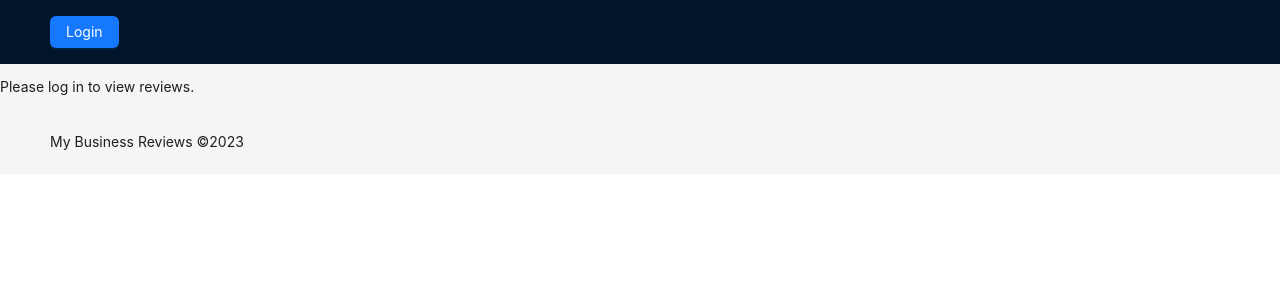
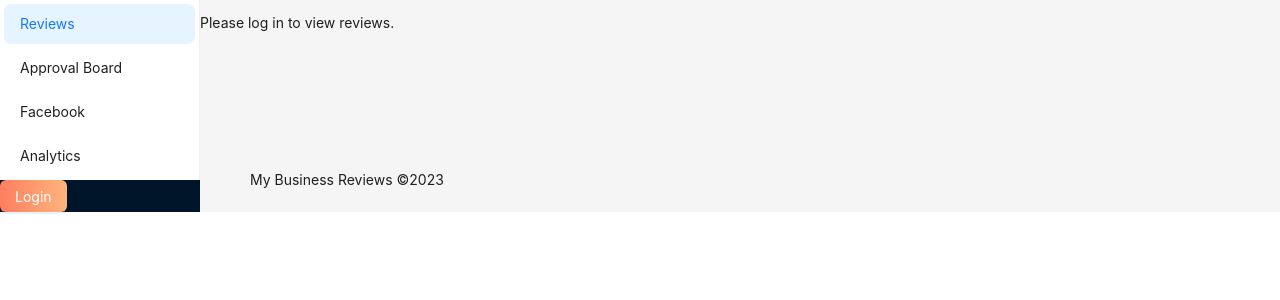
Before and after one commit to vaups/rag-gmb, a React (Create React App) app: page / in a window 1280 px wide. Shown: the top 300 px of the page. Built offline with nearby package versions, Linux system fonts and the light colour scheme.

Commit message:
Added dropdown for locations

```diff
--- a/src/App.js
+++ b/src/App.js
@@ -1,7 +1,7 @@
-import { Layout, List, Button, message, Select, Spin } from "antd";
+import { Layout, List, Button, message, Select, Spin, Menu } from "antd";
 import { useState, useEffect } from "react";
 
-const { Header, Content, Footer } = Layout;
+const { Sider, Content, Footer } = Layout;
 const { Option } = Select;
 
 function App() {
@@ -35,18 +35,13 @@ function App() {
 
   setLoading(true);
   fetch(`https://your-flask-app.herokuapp.com/fetch_reviews?location_name=${selectedLocation}`)
-      .then((response) => {
-        if (!response.ok) {
-          throw new Error("Network response was not ok");
-        }
-        return response.json();
-      })
-      .then((data) => {
+    .then(response => response.json())
+    .then(data => {
       setReviews(data);
       setIsAuthenticated(true);
       setLoading(false);
     })
-      .catch((error) => {
+    .catch(error => {
       console.error("Error fetching reviews:", error);
       message.error("Failed to fetch reviews. Please try again later.");
       setLoading(false);
@@ -55,16 +50,21 @@ function App() {
 
 return (
   <Layout>
-      <Header>
-        <div className="logo" />
+    <Sider width={200}>
+      <Menu mode="vertical" defaultSelectedKeys={['1']}>
+        <Menu.Item key="1">Reviews</Menu.Item>
+        <Menu.Item key="2">Approval Board</Menu.Item>
+        <Menu.Item key="3">Facebook</Menu.Item>
+        <Menu.Item key="4">Analytics</Menu.Item>
+      </Menu>
       {isAuthenticated ? (
         <>
           <span>Welcome!</span>
           <Select
             placeholder="Select a location"
-              onChange={(value) => setSelectedLocation(value)}
+            onChange={value => setSelectedLocation(value)}
           >
-              {Object.keys(LOCATIONS).map((location) => (
+            {Object.keys(LOCATIONS).map(location => (
               <Option key={location} value={location}>
                 {location}
               </Option>
@@ -72,11 +72,12 @@ function App() {
           </Select>
         </>
       ) : (
-          <Button type="primary" onClick={handleLogin}>
+        <Button type="primary" onClick={handleLogin} style={{ background: "linear-gradient(to right, #ff7e5f, #feb47b)", border: "none" }}>
           Login
         </Button>
       )}
-      </Header>
+    </Sider>
+    <Layout>
       <Content>
         {loading ? (
           <Spin tip="Loading reviews..." />
@@ -84,12 +85,9 @@ function App() {
           <List
             itemLayout="horizontal"
             dataSource={reviews}
-            renderItem={(review) => (
+            renderItem={review => (
               <List.Item>
-                <List.Item.Meta
-                  title={review.authorName}
-                  description={review.text}
-                />
+                <List.Item.Meta title={review.authorName} description={review.text} />
               </List.Item>
             )}
           />
@@ -99,11 +97,20 @@ function App() {
       </Content>
       <Footer>My Business Reviews ©2023</Footer>
     </Layout>
+  </Layout>
 );
 }
 
 function handleLogin() {
-  window.location.href = "https://rag-gmb-73f4cd98333b.herokuapp.com/authorize";
+fetch("https://rag-gmb-73f4cd98333b.herokuapp.com/authorize")
+  .then(response => response.json())
+  .then(data => {
+    if (data.authorization_url) {
+      window.location.href = data.authorization_url;
+    } else {
+      message.error("Failed to initiate authentication. Please try again.");
+    }
+  });
 }
 
 export default App;
```
Lines whose indentation alone changed are shown as unchanged.
